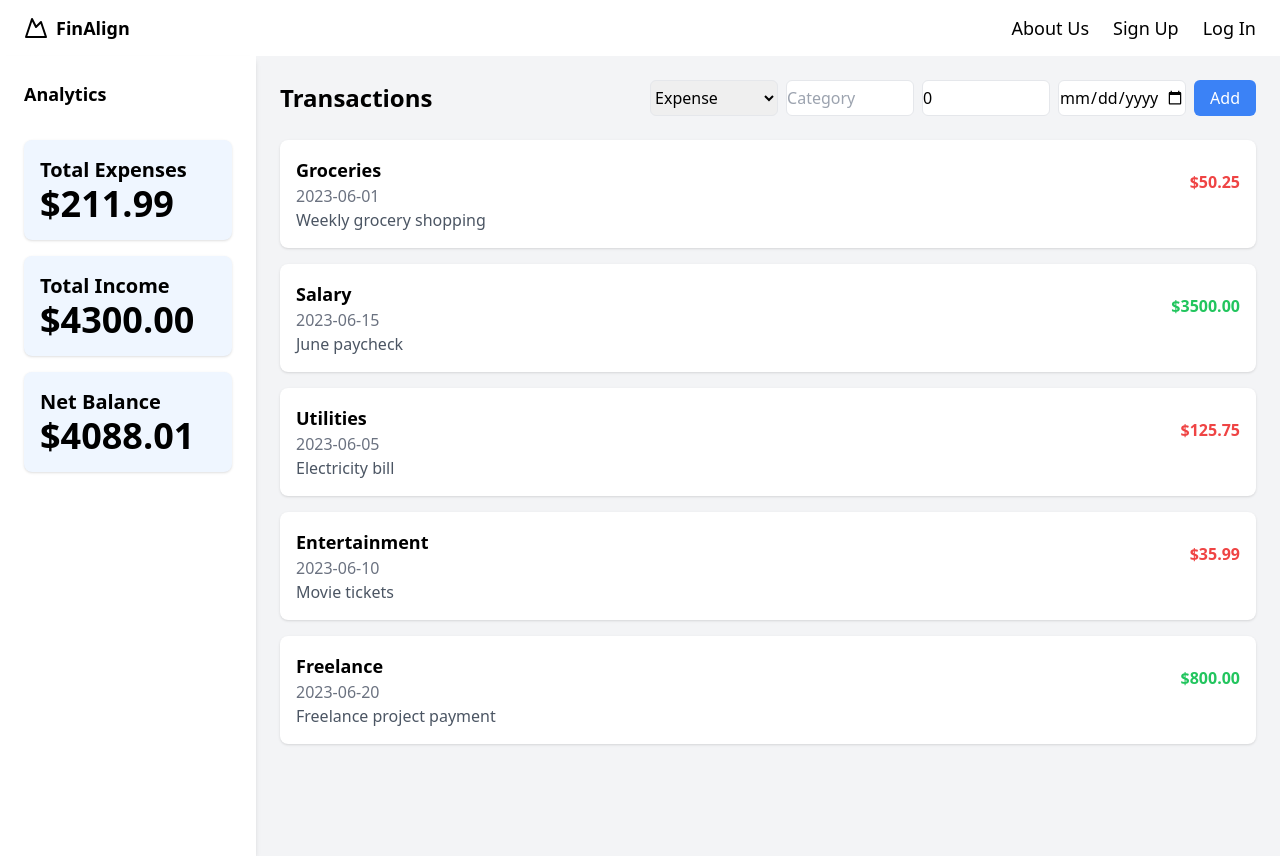
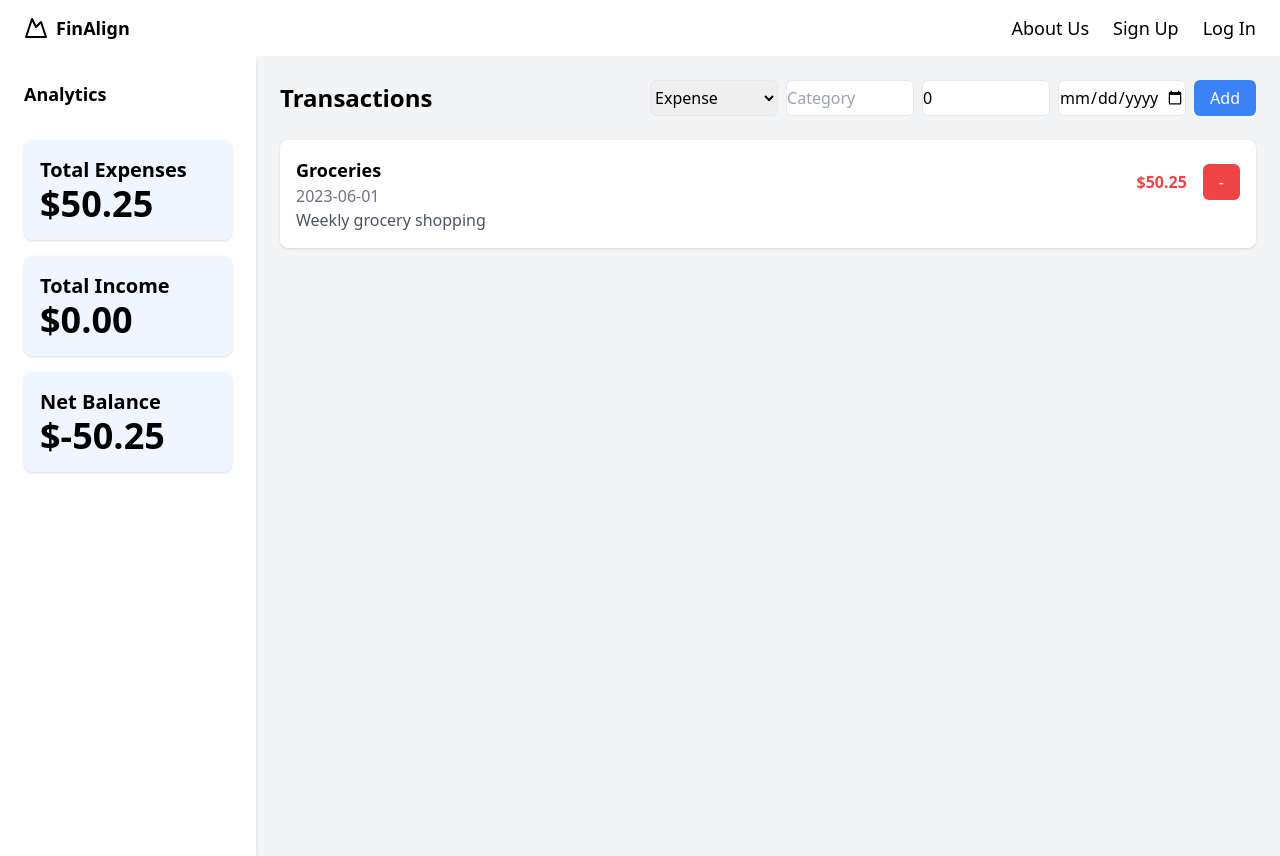
Before and after one commit to Prayas-35/FinAlign, a React (Create React App) app in the folder frontend/: page /dashboard in a window 1280 px wide. Built offline with nearby package versions, Linux system fonts and the light colour scheme; no server answers.

Commit message:
backend dynamic

```diff
--- a/frontend/src/pages/Dashboard/Dashboard.css
+++ b/frontend/src/pages/Dashboard/Dashboard.css
@@ -1,7 +1,5 @@
-.log {
-  width: 100%;
-  background-color: black;
-  color: white;
-  display: flex;
-  justify-content: center;
+input::-webkit-outer-spin-button,
+input::-webkit-inner-spin-button {
+  -webkit-appearance: none;
+  margin: 0;
 }
--- a/frontend/src/pages/Dashboard/Dashboard.jsx
+++ b/frontend/src/pages/Dashboard/Dashboard.jsx
@@ -1,4 +1,5 @@
 import { useState } from "react";
+import "./Dashboard.css";
 import Header from "../../components/Header/Header";
 
 function Dashboard() {
@@ -10,38 +11,6 @@ function Dashboard() {
       amount: 50.25,
       date: "2023-06-01",
       description: "Weekly grocery shopping",
-    },
-    {
-      id: 2,
-      type: "income",
-      category: "Salary",
-      amount: 3500.0,
-      date: "2023-06-15",
-      description: "June paycheck",
-    },
-    {
-      id: 3,
-      type: "expense",
-      category: "Utilities",
-      amount: 125.75,
-      date: "2023-06-05",
-      description: "Electricity bill",
-    },
-    {
-      id: 4,
-      type: "expense",
-      category: "Entertainment",
-      amount: 35.99,
-      date: "2023-06-10",
-      description: "Movie tickets",
-    },
-    {
-      id: 5,
-      type: "income",
-      category: "Freelance",
-      amount: 800.0,
-      date: "2023-06-20",
-      description: "Freelance project payment",
     },
   ]);
 
@@ -67,6 +36,12 @@ function Dashboard() {
     });
   };
 
+  const handleRemoveTransaction = (id) => {
+    setTransactions(
+      transactions.filter((transaction) => transaction.id !== id)
+    );
+  };
+
   const totalExpenses = transactions
     .filter((t) => t.type === "expense")
     .reduce((total, t) => total + t.amount, 0);
@@ -81,7 +56,6 @@ function Dashboard() {
     <div>
       <Header />
       <div className="min-h-screen w-full bg-gray-100 flex">
-
         <aside className="w-64 bg-white p-6 shadow-md">
           <div className="mb-8">
             <h2 className="text-lg font-semibold">Analytics</h2>
@@ -95,7 +69,9 @@ function Dashboard() {
             </div>
             <div className="bg-blue-50 p-4 rounded-lg shadow">
               <div className="text-xl font-semibold">Total Income</div>
-            <div className="text-4xl font-bold">${totalIncome.toFixed(2)}</div>
+              <div className="text-4xl font-bold">
+                ${totalIncome.toFixed(2)}
+              </div>
             </div>
             <div className="bg-blue-50 p-4 rounded-lg shadow">
               <div className="text-xl font-semibold">Net Balance</div>
@@ -170,6 +146,7 @@ function Dashboard() {
                     </div>
                     <div className="text-gray-500">{transaction.date}</div>
                   </div>
+                  <div className="flex items-center gap-4">
                     <div
                       className={`font-semibold ${
                         transaction.type === "expense"
@@ -178,6 +155,13 @@ function Dashboard() {
                       }`}
                     >
                       ${transaction.amount.toFixed(2)}
+                    </div>
+                    <button
+                      onClick={() => handleRemoveTransaction(transaction.id)}
+                      className="h-9 px-4 bg-red-500 text-white rounded-md"
+                    >
+                      -
+                    </button>
                   </div>
                 </div>
                 <div className="text-gray-600">{transaction.description}</div>
```
Lines whose indentation alone changed are shown as unchanged.
